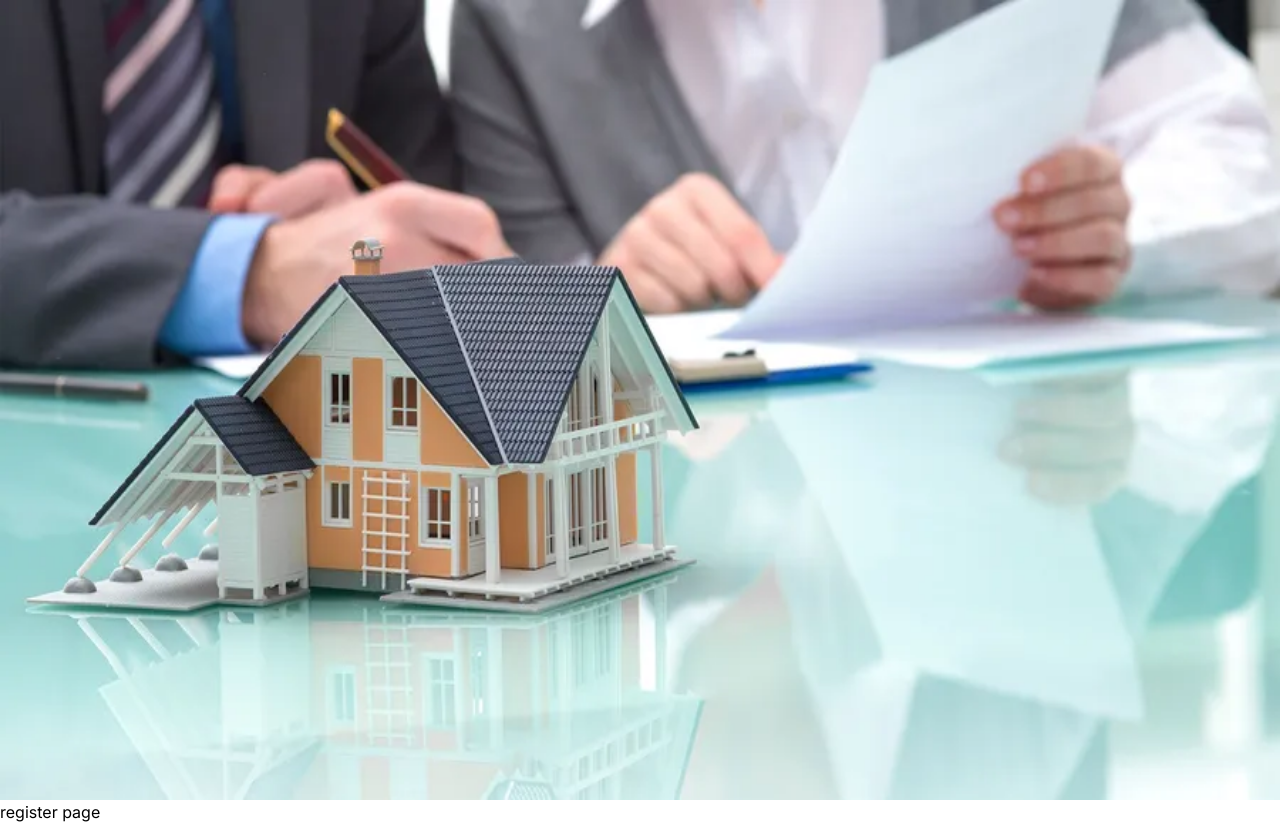
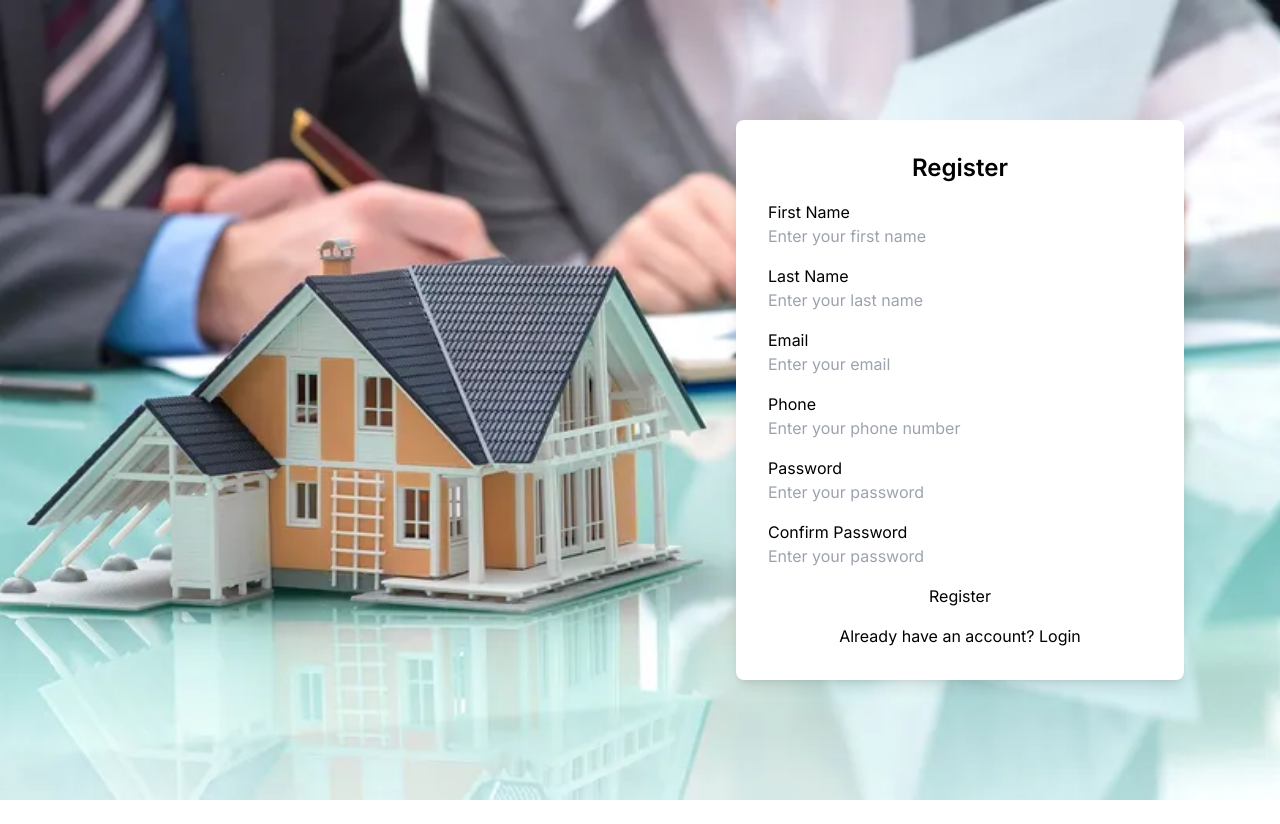
Before and after one commit to sunilsalat/crm_re_fe, a Next.js app: page /register in a window 1280 px wide. After the commit the page ends 800 px from the top, so only its background shows below. Built offline with nearby package versions, Linux system fonts and the light colour scheme.

Commit message:
register validations

```diff
--- /dev/null
+++ b/src/actions/auth-actions.ts
@@ -0,0 +1,43 @@
+'use server';
+
+import { z } from 'zod';
+
+const registerSchema = z
+  .object({
+    firstName: z.string().nonempty('First name is required'),
+    lastName: z.string().nonempty('Last name is required'),
+    email: z.string().email('Invalid email address'),
+    phone: z
+      .string()
+      .nonempty('Phone number is required')
+      .regex(/^\d{10}$/, 'Phone number must be 10 digits'),
+    password: z.string().min(6, 'Password must be at least 6 characters long'),
+    confirmPassword: z
+      .string()
+      .min(6, 'Confirm password must be at least 6 characters long'),
+  })
+  .refine((data) => data.password === data.confirmPassword, {
+    message: 'Passwords do not match',
+    path: ['confirmPassword'],
+  });
+
+export const register = async (prevState: any, formData: FormData) => {
+  const firstName = formData.get('firstName')?.toString();
+  const lastName = formData.get('lastName')?.toString();
+  const email = formData.get('email')?.toString();
+  const phone = formData.get('phone')?.toString();
+  const password = formData.get('password')?.toString();
+  const confirmPassword = formData.get('confirmPassword')?.toString();
+
+  const data = { firstName, lastName, email, phone, password, confirmPassword };
+
+  const validatedFields = registerSchema.safeParse(data);
+
+  if (!validatedFields.success) {
+    return {
+      ...prevState,
+      zodErrors: validatedFields.error.flatten().fieldErrors,
+      data,
+    };
+  }
+};
--- a/src/app/(auth)/layout.tsx
+++ b/src/app/(auth)/layout.tsx
@@ -1,18 +1,30 @@
-import Image from 'next/image';
-import React from 'react'
-import authbackground from '../../assets/authbackground.png'
+import Image from "next/image";
+import React from "react";
+import authbackground from "../../assets/authbackground.png";
 
 const layout = ({
-    children,
-  }: Readonly<{
-    children: React.ReactNode;
-  }>) => {
+  children,
+}: Readonly<{
+  children: React.ReactNode;
+}>) => {
   return (
     <>
-        <Image src={authbackground} alt='image' className='h-screen w-full'/>
-        {children}
+      <div className="relative h-screen w-full">
+        <Image
+          src={authbackground}
+          alt="Background Image"
+          layout="fill"
+          objectFit="cover"
+          className="absolute"
+        />
+        <div className="absolute top-0 right-0 h-full w-full lg:w-1/2 flex items-center justify-center">
+          <div className="bg-white p-8 rounded-lg shadow-lg w-full max-w-md">
+            {children}
+          </div>
+        </div>
+      </div>
     </>
-  )
-}
+  );
+};
 
-export default layout
+export default layout;
--- a/src/app/(auth)/login/page.tsx
+++ b/src/app/(auth)/login/page.tsx
@@ -4,10 +4,10 @@ import Link from 'next/link';
 const Login = () => {
   return (
     <>
-       <h2 className="text-2xl font-semibold text-center text-primary">Login</h2>
+      <h2 className="text-primary text-center text-2xl font-semibold">Login</h2>
       <form className="mt-4">
         <div className="mb-4">
-          <label className="block text-neutral">Email</label>
+          <label className="text-neutral block">Email</label>
           <input
             type="email"
             className="input input-bordered w-full"
@@ -15,7 +15,7 @@ const Login = () => {
           />
         </div>
         <div className="mb-4">
-          <label className="block text-neutral">Password</label>
+          <label className="text-neutral block">Password</label>
           <input
             type="password"
             className="input input-bordered w-full"
@@ -24,11 +24,13 @@ const Login = () => {
         </div>
         <button className="btn btn-primary w-full">Login</button>
       </form>
-      <p className="text-center mt-4 text-neutral">
-        Dont have an account? <Link href="/register" className="text-primary">Register</Link>
+      <p className="text-neutral mt-4 text-center">
+        {"Don't have an account?"}{' '}
+        <Link href="/register" className="text-primary">
+          Register
+        </Link>
       </p>
     </>
-
   );
 };
 
--- a/src/app/(auth)/register/page.tsx
+++ b/src/app/(auth)/register/page.tsx
@@ -1,9 +1,94 @@
-import React from 'react'
+"use client"
+import { register } from '@/actions/auth-actions';
+import ZodErrors from '@/app/component/error/ZodError';
+import Link from 'next/link';
+import { useFormState } from 'react-dom';
 
-const page = () => {
-  return (
-    <div>register page</div>
-  )
+
+const INITIAL_STATE = {
+  zodErrors: null,
+  data: null,
 }
 
-export default page
+const Register = () => {
+  const [formState, formAction] = useFormState(register, INITIAL_STATE)
+  return (
+    <>
+      <h2 className="text-2xl font-semibold text-center text-primary">Register</h2>
+      <form className="mt-4" action={formAction}>
+        <div className="mb-4">
+          <label className="block text-neutral">First Name</label>
+          <input
+            type="text"
+            className="input input-bordered w-full"
+            name="firstName"
+            placeholder="Enter your first name"
+          />
+          <ZodErrors error={formState?.zodErrors?.firstName} />
+        </div>
+        <div className="mb-4">
+          <label className="block text-neutral">Last Name</label>
+          <input
+            type="text"
+            name='lastName'
+            className="input input-bordered w-full"
+            placeholder="Enter your last name"
+          />
+          <ZodErrors error={formState?.zodErrors?.lastName} />
+
+        </div>
+        <div className="mb-4">
+          <label className="block text-neutral">Email</label>
+          <input
+            type="email"
+            name="email"
+            className="input input-bordered w-full"
+            placeholder="Enter your email"
+          />
+          <ZodErrors error={formState?.zodErrors?.email} />
+
+        </div>
+        <div className="mb-4">
+          <label className="block text-neutral">Phone</label>
+          <input
+            type="text"
+            name="phone"
+            className="input input-bordered w-full"
+            placeholder="Enter your phone number"
+          />
+          <ZodErrors error={formState?.zodErrors?.phone} />
+
+        </div>
+        <div className="mb-4">
+          <label className="block text-neutral">Password</label>
+          <input
+            type="password"
+            name='password'
+            className="input input-bordered w-full"
+            placeholder="Enter your password"
+          />
+          <ZodErrors error={formState?.zodErrors?.password} />
+
+        </div>
+        <div className="mb-4">
+          <label className="block text-neutral">Confirm Password</label>
+          <input
+            type="password"
+            name='confirmPassword'
+            className="input input-bordered w-full"
+            placeholder="Enter your password"
+          />
+          <ZodErrors error={formState?.zodErrors?.confirmPassword} />
+
+        </div>
+        <button className="btn btn-primary w-full">Register</button>
+      </form>
+      <p className="text-center mt-4 text-neutral">
+        Already have an account? <Link href="/login" className='text-primary'>Login</Link>
+      </p>
+    </>
+
+  );
+};
+
+export default Register;
--- /dev/null
+++ b/src/app/component/error/ZodError.tsx
@@ -0,0 +1,9 @@
+const ZodErrors = ({ error }: { error: string[] }) => {
+
+    if (!error) return null;
+    return <div className="text-pink-500 text-xs italic mt-1 py-2" >
+        {error[0]}
+    </div >
+
+}
+export default ZodErrors
```
Also changed, not shown: .eslintrc.json, .prettierrc.json (renamed from prettierrc.json).
